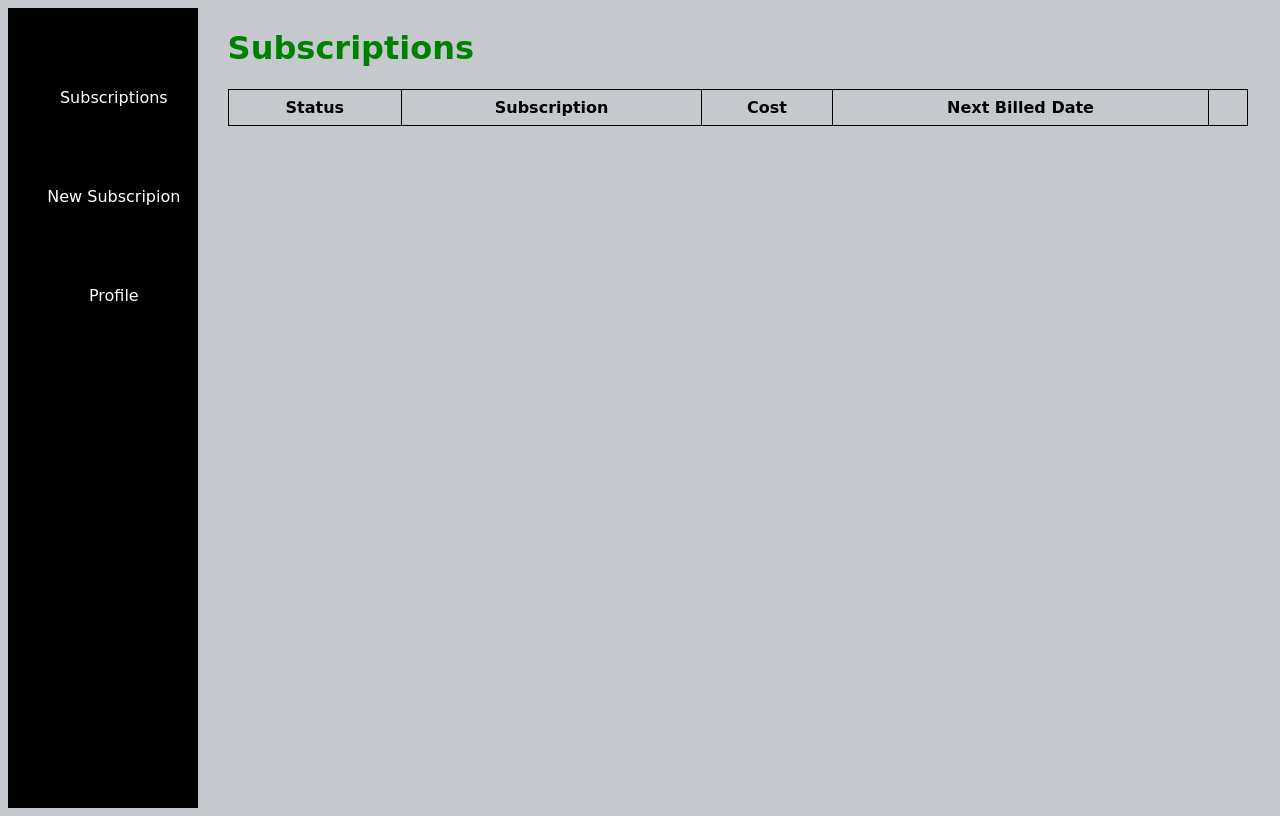
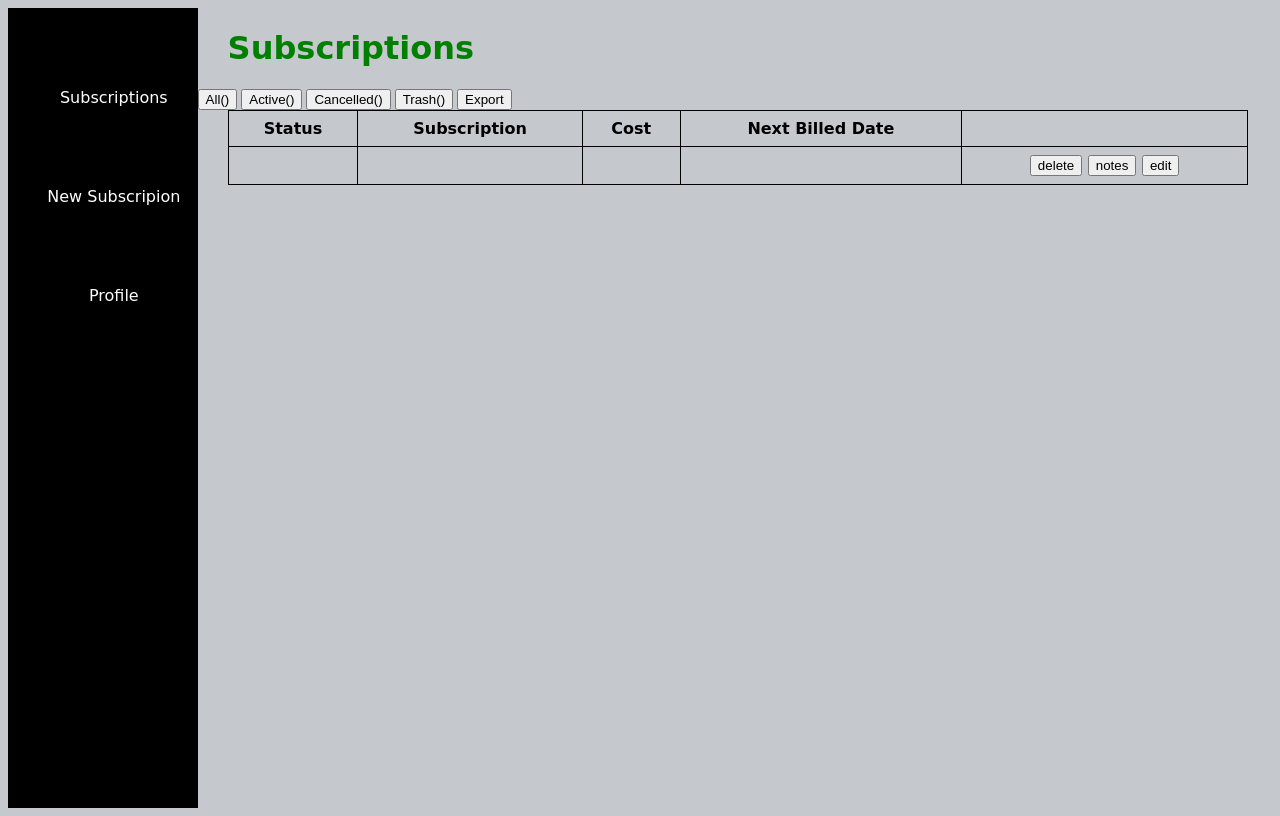
Before and after one commit to ivan-chen-github/2911, a Flask app: page / in a window 1280 px wide. Run offline with Flask 2, Linux system fonts and the light colour scheme; lists and menus that the app fills with data are empty; some web fonts are replaced.

Commit message:
Updated code

```diff
--- a/flaskapp/templates/index.html
+++ b/flaskapp/templates/index.html
@@ -13,6 +13,14 @@
         <div class="container">
             <div class="main">
                 <h1>Subscriptions</h1>
+                <div class="buttons">
+                    <button id=all-btn>All()</button>
+                    <button id=active-btn>Active()</button>
+                    <button id=cancelled-btn>Cancelled()</button>
+                    <button id=trash-btn>Trash()</button>
+                    <button id=export-btn>Export</button>
+                </div>
+
                 <table>
                     <tr>
                         <th>Status</th>
@@ -20,13 +28,26 @@
                         <th>Cost</th>
                         <th>Next Billed Date</th>
                         <th></th>
-                      </tr>
+                    </tr>
+
+                    <tr>
+                        <th></th>
+                        <th></th>
+                        <th></th>
+                        <th></th>
+                        <th><button id=delete-btn>delete</button>
+                            <button onclick="window.location.href='note.html';" id=notes-btn>notes</button>
+                            <button onclick="window.location.href='new.html';" id=edit-btn>edit</button>
+                        </th>
+
+                    </tr>
                 </table>
             </div>
             <div class="side-bar">
-                <li><a href="" style = "text-decoration: none; color: white;" id=subscriptions>Subscriptions</a></li>
-                <li><a href="" style = "text-decoration: none; color: white;" id=newSubscriptions> New Subscripion</a></li>
-                <li><a href=""  style = "text-decoration: none; color: white;"id=profile>Profile</a></li>
+                <li><a href="" style="text-decoration: none; color: white;" id=subscriptions>Subscriptions</a></li>
+                <li><a href="new.html" style="text-decoration: none; color: white;" id=newSubscriptions> New
+                        Subscripion</a></li>
+                <li><a href="" style="text-decoration: none; color: white;" id=profile>Profile</a></li>
             </div>
 
 
```
